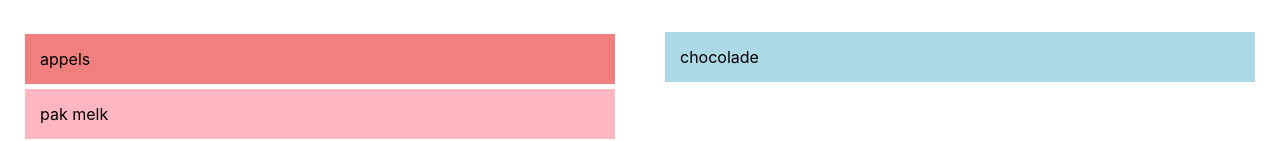
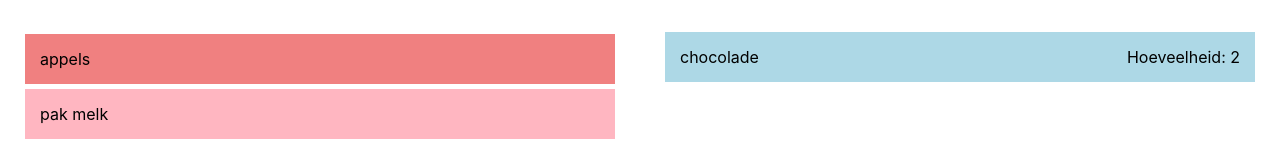
Before and after one commit to ambupilot/react-groceries-list, a React (Create React App) app: page / in a window 1280 px wide. Shown: the part 409-550 px from the top of the page. Built offline with nearby package versions, Linux system fonts and the light colour scheme.

Commit message:
Change readonly to isShoppingCart prop

```diff
--- a/src/components/GroceryList.js
+++ b/src/components/GroceryList.js
@@ -3,13 +3,13 @@ import GroceryListItem from "./GroceryListItem";
 
 class GroceryList extends React.Component {
   render() {
-    const { groceryItems, readonly, handleClickGroceryItem } = this.props;
+    const { groceryItems, isShoppingCart, handleClickGroceryItem } = this.props;
     const listItems = groceryItems
       ? groceryItems.map(grocery => (
           <GroceryListItem
             key={grocery.id}
             grocery={grocery}
-            readonly={readonly}
+            isShoppingCart={isShoppingCart}
             clickGrocery={handleClickGroceryItem}
           />
         ))
--- a/src/components/GroceryListItem.js
+++ b/src/components/GroceryListItem.js
@@ -1,6 +1,6 @@
 import React from "react";
 
-const GroceryListItem = ({ clickGrocery, readonly, grocery }) => {
+const GroceryListItem = ({ clickGrocery, isShoppingCart, grocery }) => {
   return (
     <li
       className="list-item"
@@ -9,7 +9,7 @@ const GroceryListItem = ({ clickGrocery, readonly, grocery }) => {
       value={grocery.title}
     >
       <span> {grocery.title}</span>
-      <span>{readonly ? `Hoeveelheid: ${grocery.amount}` : ""}</span>
+      <span>{isShoppingCart ? `Hoeveelheid: ${grocery.amount}` : ""}</span>
     </li>
   );
 };
```
